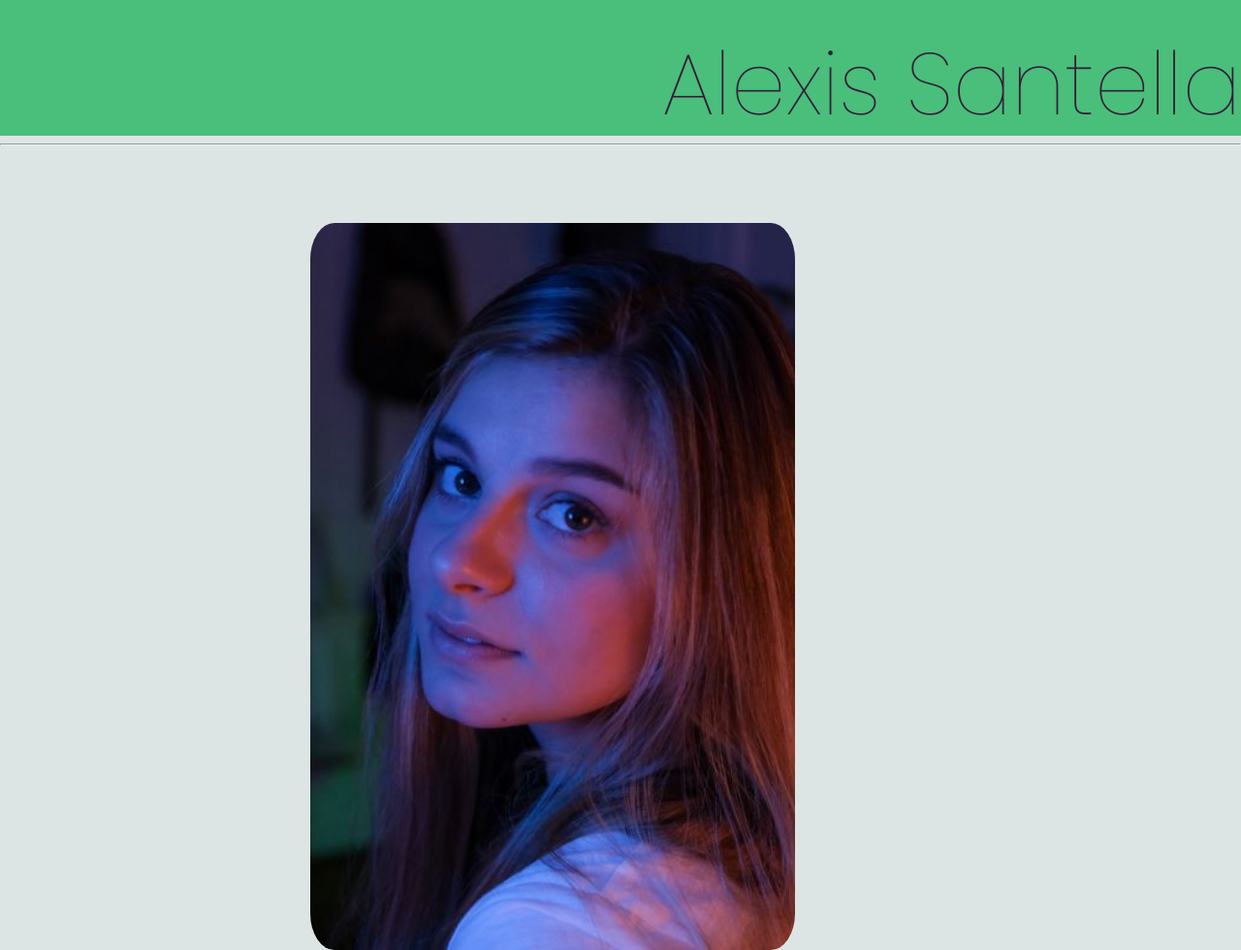
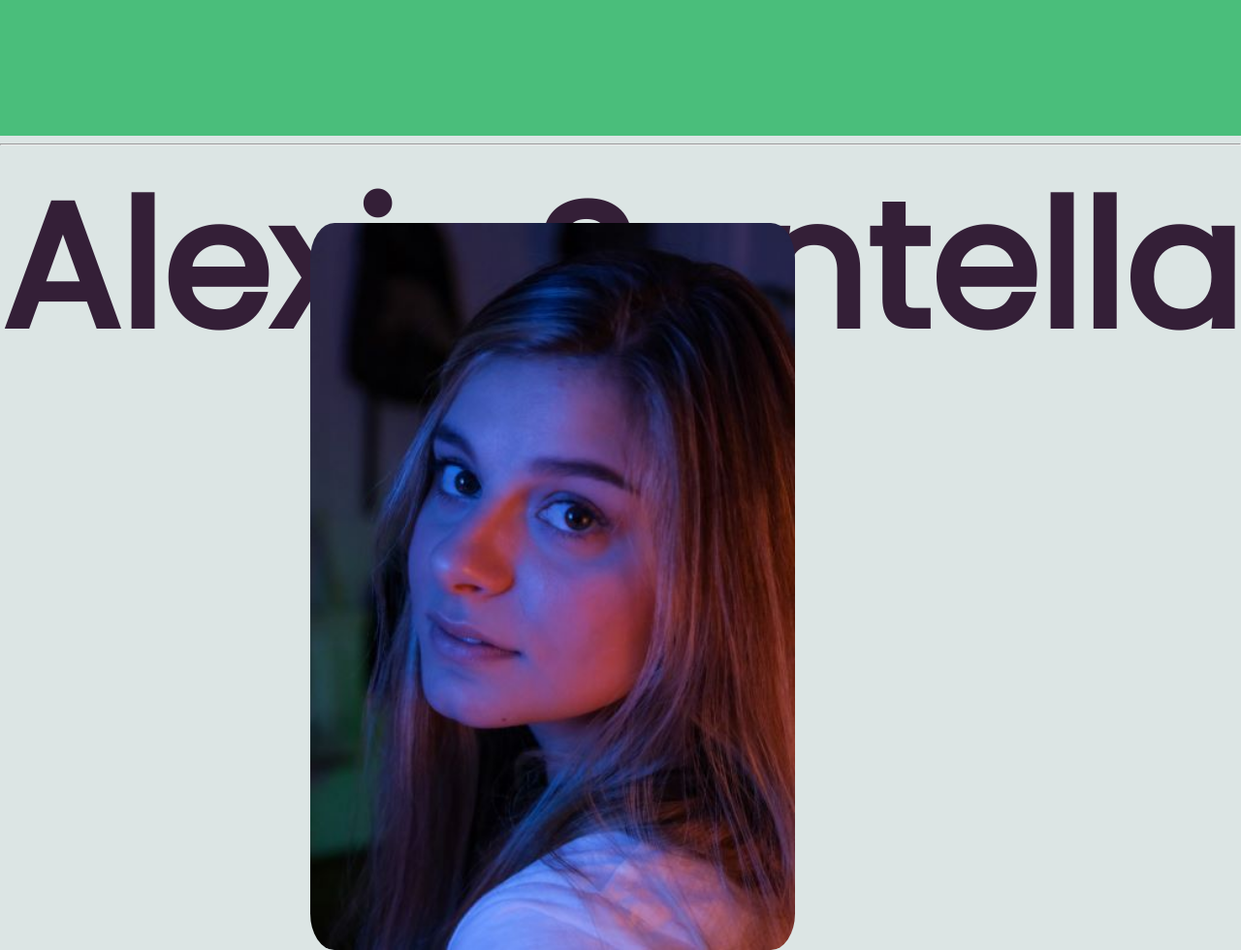
Before and after one commit to alexissantella/AlexisPortfolio, a plain HTML site: page index.html in a window 1280 px wide. Shown: the top 980 px of the page at 97% size. Drawn offline with nearby package versions, Linux system fonts and the light colour scheme; a script that the page names is missing.

Commit message:
Update index.html

```diff
--- a/index.html
+++ b/index.html
@@ -13,7 +13,7 @@
 <body>
 	<header>
 		<div class="logo">
-			Alexis Santella
+			<h1>Alexis Santella</h1>
 		</div>
 	</header>
 
```
